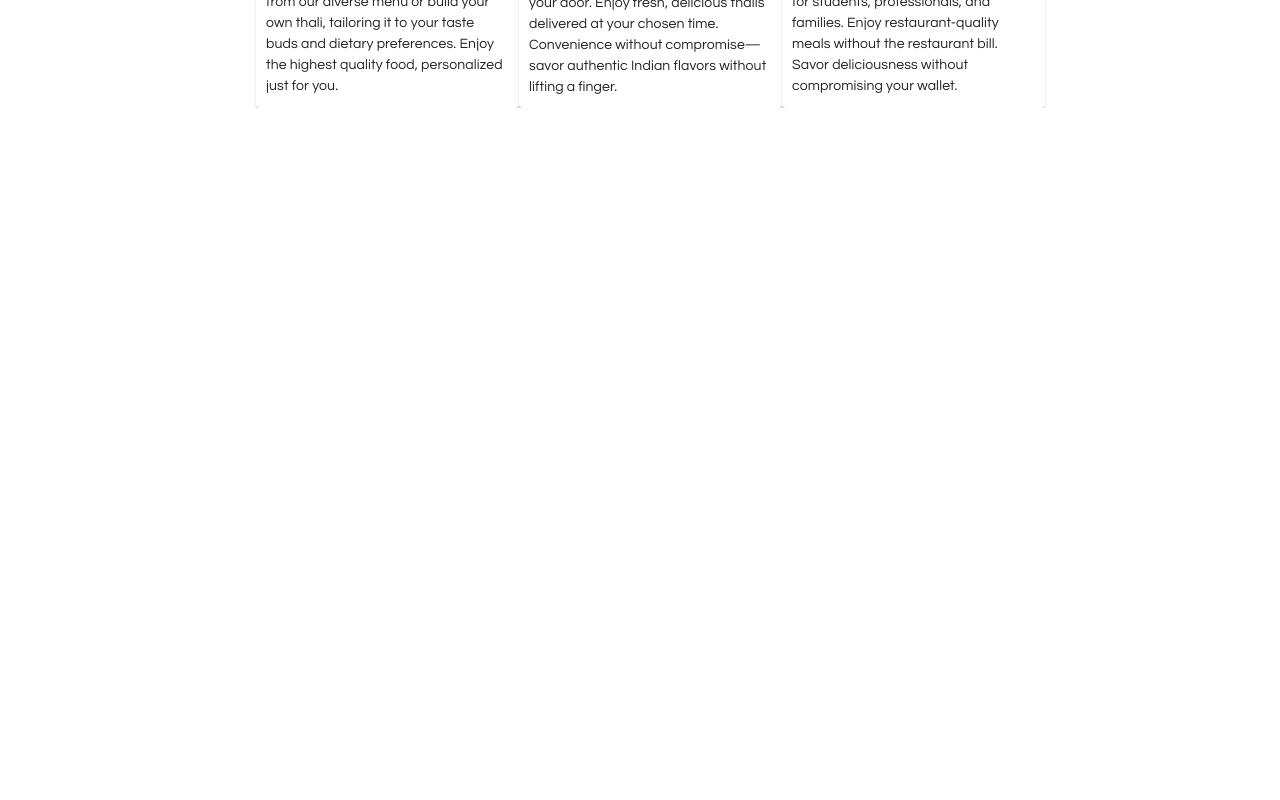
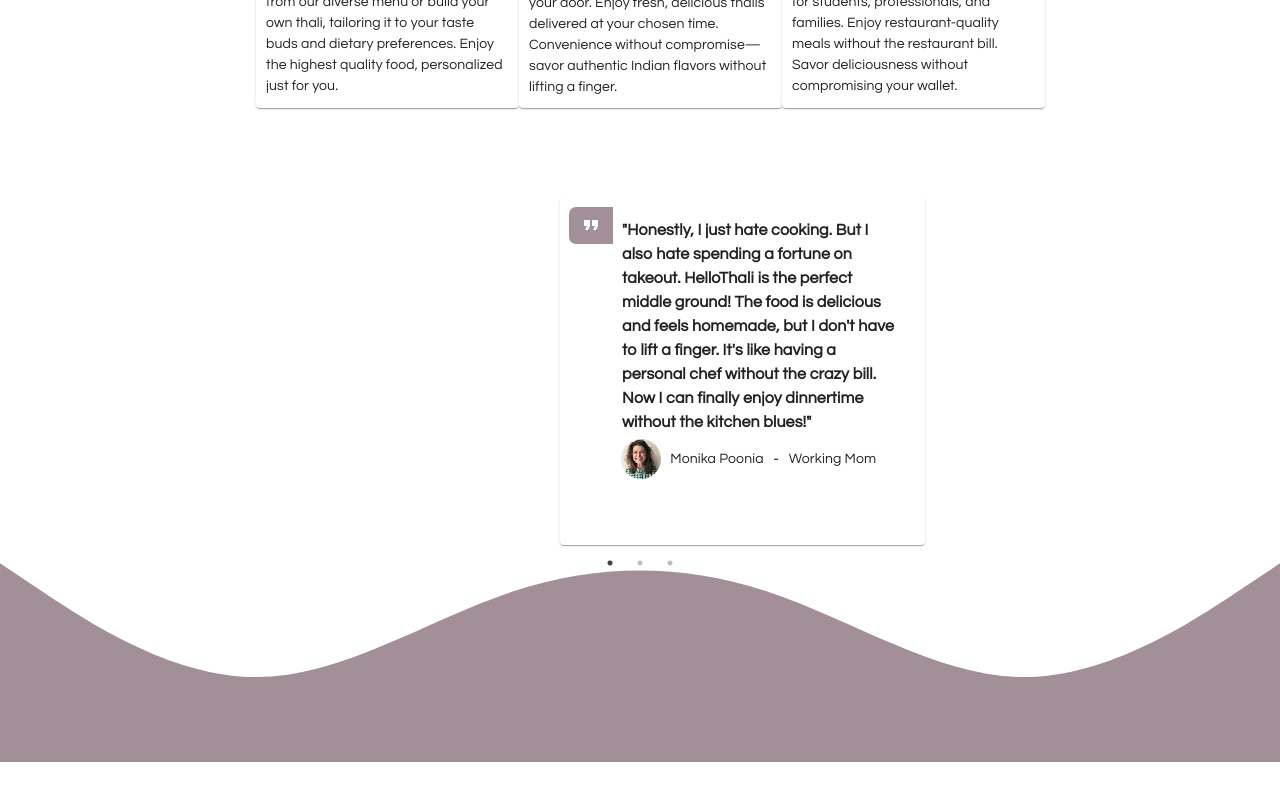
Before and after one commit to Ishu070303/hellothalii, a React (Vite) app: page / in a window 1280 px wide. Shown: the part 2185-2985 px from the top of the page. Before the commit the page ends 2293 px from the top, so only its background shows below. Built offline with nearby package versions, Linux system fonts and the light colour scheme.

Commit message:
added slider

```diff
--- a/package.json
+++ b/package.json
@@ -20,6 +20,8 @@
     "react": "^18.2.0",
     "react-dom": "^18.2.0",
     "react-router-dom": "^6.22.1",
+    "react-slick": "^0.30.2",
+    "slick-carousel": "^1.8.1",
     "styled-components": "^6.1.8"
   },
   "devDependencies": {
--- a/src/App.jsx
+++ b/src/App.jsx
@@ -6,6 +6,7 @@
 import About from './pages/About/About';
 import Hero from './pages/Hero/Hero';
 import Cards from './pages/cards/Cards';
+import Testimonals from './pages/testimonals/Testimonals';
 
 const theme = createTheme({
   breakpoints: {
@@ -32,6 +33,7 @@
     <About />
     <Hero />
     <Cards />
+    <Testimonals />
     </ThemeProvider>
   )
 }
--- a/src/index.css
+++ b/src/index.css
@@ -183,7 +183,7 @@
 
 /* ============================ Card section ============================== */
 .card {
-  height: 735px;
+  height: 800px;
 }
 
 .carddiv {
@@ -238,6 +238,85 @@
   font-size: 14px !important;
   padding: 10px !important;
   padding-top: 0 !important;
+}
+
+/* ======================== testimonals section =========================== */
+.testimonals {
+  height: 700px;
+  position: relative;
+}
+
+.curvy {
+  position: absolute;
+  top: 40%;
+  width: 100%;
+}
+
+.testimonals_first_child {
+  margin-top: 3rem;
+}
+
+.testimonals_card {
+  width: 365px !important;
+  margin: auto;
+  height: 347px;
+  margin-left: 27rem;
+}
+
+.testimonals_card_first_child {
+  display: flex;
+}
+
+.testimonal_quote {
+  width: 44px !important;
+  height: 37px;
+  text-align: center;
+  margin: 9px;
+  display: flex;
+  align-items: center;
+  justify-content: center;
+  color: white;
+  background-color: #a38f98;
+  border-top-left-radius: 7px;
+  border-bottom-left-radius: 7px;
+}
+
+.testimonals_card_first_p {
+  margin-top: 1.3rem !important;
+  font-family: "Questrial", sans-serif !important;
+  width: 280px;
+  font-weight: 600 !important;
+}
+
+.testimonals_card_second_child {
+  display: flex;
+  width: 76%;
+  align-items: center;
+  margin: auto;
+  margin-top: 5px;
+  justify-content: space-around;
+}
+
+.testimonal_image {
+  margin-left: 12px;
+}
+
+.testimonals_card_second_child .text_first {
+  /* border: 2px solid; */
+  font-family: "Questrial", sans-serif !important;
+  font-size: 14px !important;
+}
+
+.testimonals_card_second_child .text_second {
+  /* border: 2px solid; */
+  font-family: "Questrial", sans-serif !important;
+  font-size: 14px !important;
+}
+
+.slider {
+  width: 80vw;
+  margin: auto;
+  /* text-align: center; */
 }
 
 /* ============ Media Screens ================= */
--- a/src/pages/cards/Cards.jsx
+++ b/src/pages/cards/Cards.jsx
@@ -9,7 +9,7 @@
     <div className="card">
       <div className="carddiv">
         {cards.map((data) => (
-          <div className="carddivchild">
+          <div className="carddivchild" key={data.id}>
             <Paper className="cardpaper">
               {data.image === "cardimage" && (
                 <img src={CardImage} alt="card-image" />
--- /dev/null
+++ b/src/pages/testimonals/Testimonals.jsx
@@ -0,0 +1,68 @@
+import { Avatar, Card, Typography } from "@mui/material";
+import { testimonals } from "../../shared/data";
+import FormatQuoteIcon from "@mui/icons-material/FormatQuote";
+import TestimonalImage from "../../assets/avatars/testimonal_girl.jpg";
+import Slider from "react-slick";
+import "slick-carousel/slick/slick.css";
+import "slick-carousel/slick/slick-theme.css";
+
+const Testimonals = () => {
+
+  const settings = {
+    dots: true,
+    infinte: true,
+    speed: 500,
+    slidesToShow: 1,
+    slidesToScroll: 1,
+  };
+
+  return (
+    <div className="testimonals">
+      <div className="testimonals_first_child">
+        <Slider className="slider" {...settings}>
+          {testimonals.map((data) => (
+            <Card key={data.id} className="testimonals_card">
+              <div className="testimonals_card_first_child">
+                <div className="testimonal_quote">
+                  <FormatQuoteIcon />
+                </div>
+                <Typography
+                  className="testimonals_card_first_p"
+                  component={"p"}
+                >
+                  "{data.description}"
+                </Typography>
+              </div>
+              <div className="testimonals_card_second_child">
+                {data.image === "monika" && (
+                  <Avatar className="testimonal_image" src={TestimonalImage} />
+                )}
+                <Typography className="text_first" component={"p"}>
+                  {data.name}
+                </Typography>
+                <span>-</span>
+                <Typography className="text_second" component={"p"}>
+                  {data.designation}
+                </Typography>
+              </div>
+            </Card>
+          ))}
+        </Slider>
+      </div>
+
+      <svg
+        className="curvy"
+        xmlns="http://www.w3.org/2000/svg"
+        viewBox="0 0 1440 320"
+      >
+        <path
+          fill="#A38F98"
+          fillOpacity="1"
+          d="M0,96L48,128C96,160,192,224,288,224C384,224,480,160,576,128C672,96,768,96,864,128C960,160,1056,224,1152,224C1248,224,1344,160,1392,128L1440,96L1440,320L1392,320C1344,320,1248,320,1152,320C1056,320,960,320,864,320C768,320,672,320,576,320C480,320,384,320,288,320C192,320,96,320,48,320L0,320Z"
+        ></path>
+      </svg>
+    </div>
+  );
+};
+
+export default Testimonals;
--- a/src/shared/data.js
+++ b/src/shared/data.js
@@ -48,3 +48,29 @@
       "Delicious food shouldn't break the bank! HelloThali offers mouthwatering thalis at budget-friendly prices. Choose from affordable weekly and monthly subscription plans, perfect for students, professionals, and families. Enjoy restaurant-quality meals without the restaurant bill. Savor deliciousness without compromising your wallet.",
   },
 ];
+
+export const testimonals = [
+  {
+    id: 1,
+    name: "Monika Poonia",
+    image: "monika",
+    designation: "Working Mom",
+    description: "Honestly, I just hate cooking. But I also hate spending a fortune on takeout. HelloThali is the perfect middle ground! The food is delicious and feels homemade, but I don't have to lift a finger. It's like having a personal chef without the crazy bill. Now I can finally enjoy dinnertime without the kitchen blues!"
+  },
+
+  {
+    id: 2,
+    name: "Himmi Raja",
+    image: "monika",
+    designation: "College professor",
+    description: "Between work and the kids, dinner always feels like a scramble. HelloThali takes the stress out of mealtimes. There's something for everyone in the thalis, and it's so convenient to have it delivered. Plus, it gives us a chance to try new Indian dishes we wouldn't normally cook. HelloThali is a win-win for our busy family!"
+  },
+
+  {
+    id: 3,
+    name: "Eshika Rawat",
+    image: "monika",
+    designation: "Student",
+    description: "Being a student, I swear between classes and studying, cooking and going to the restaurant feels like a distant dream. HelloThali is my lifesaver! The thalis are amazing, super tasty, and totally different for every-day of the week. Plus, it's way cheaper than eating out all the time and other online restaurants. Now I can actually focus on my studies without worrying about what to eat!"
+  }
+];
```
Also changed, not shown: src/assets/avatars/testimonal_girl.jpg (added), 1 other file (tests, documents, lock files or other folders).
